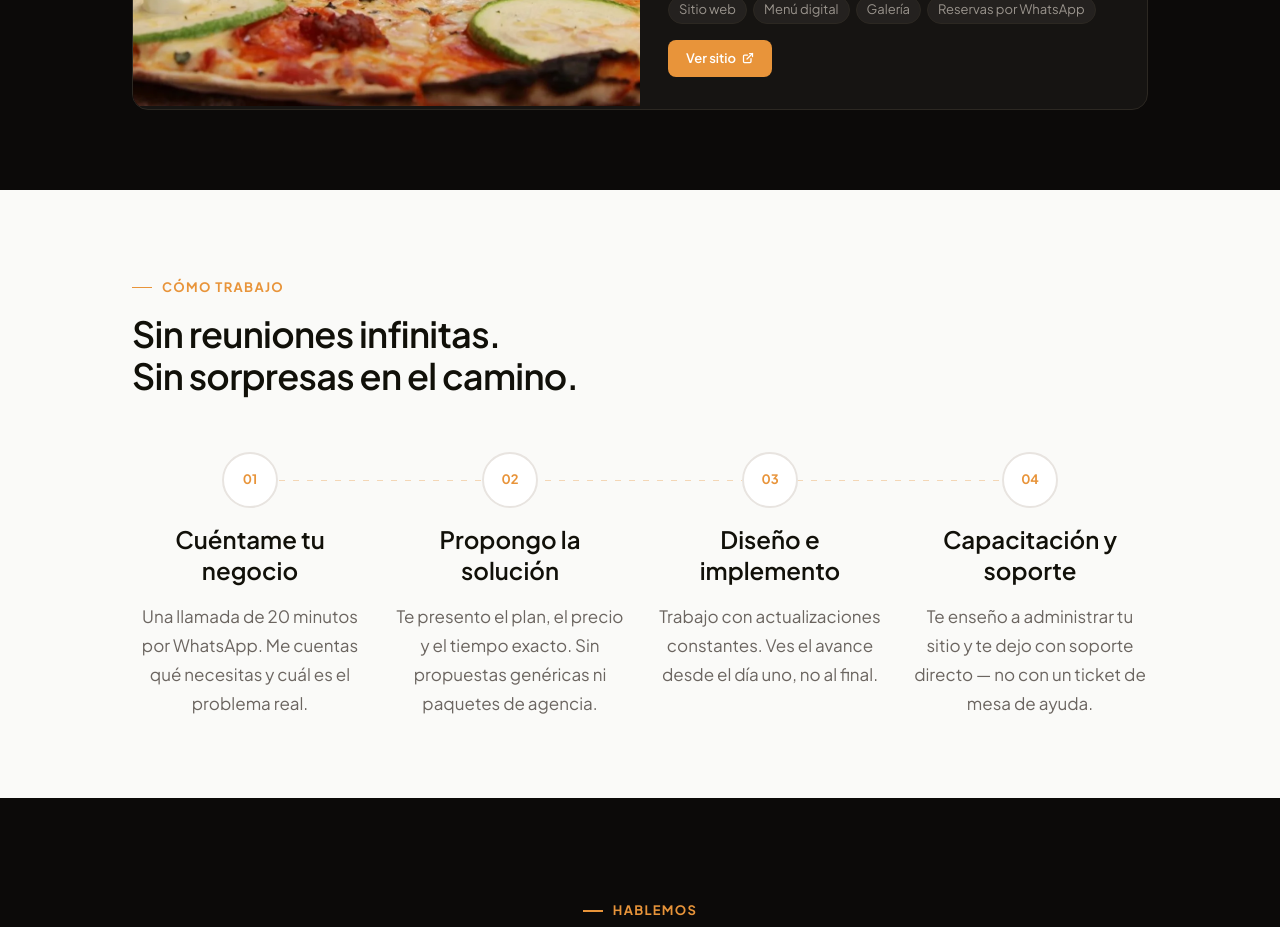
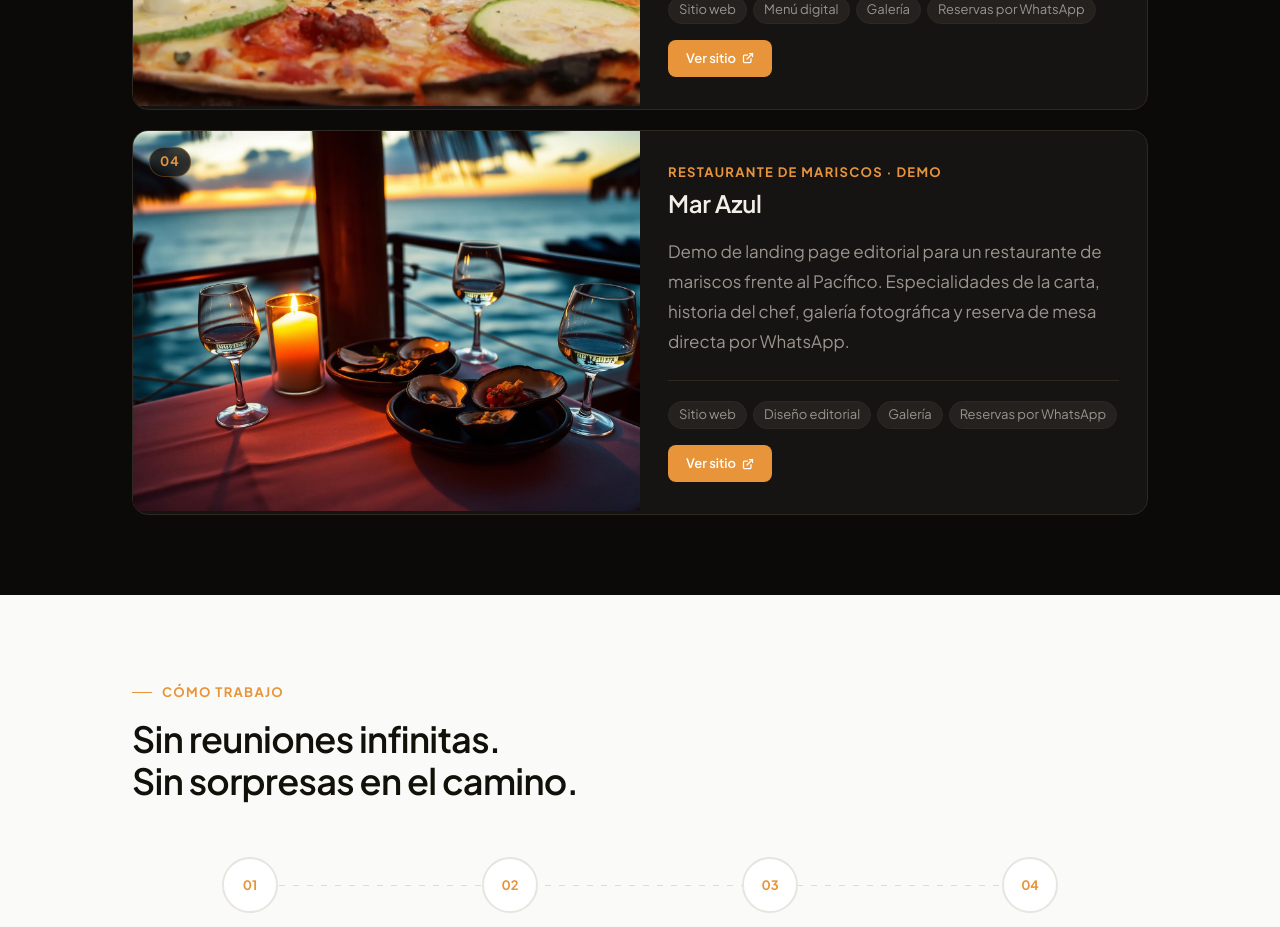
Before and after one commit to dc-crypto/diego-landing, a Next.js app: page /portafolio in a window 1280 px wide. Shown: the part 2980-3907 px from the top of the page. Built offline with nearby package versions, Linux system fonts and the light colour scheme.

Commit message:
Add Mar Azul to the portfolio projects section
Co-Authored-By: Claude Sonnet 5 <noreply@anthropic.com>

```diff
--- a/app/portafolio/page.tsx
+++ b/app/portafolio/page.tsx
@@ -407,6 +407,17 @@ export default function Portafolio() {
                 cover="/pizzeria/hero.webp"
               />
             </Reveal>
+            <Reveal delay={3}>
+              <CaseCard
+                num="04"
+                sector="Restaurante de mariscos · Demo"
+                name="Mar Azul"
+                desc="Demo de landing page editorial para un restaurante de mariscos frente al Pacífico. Especialidades de la carta, historia del chef, galería fotográfica y reserva de mesa directa por WhatsApp."
+                tags={["Sitio web", "Diseño editorial", "Galería", "Reservas por WhatsApp"]}
+                url="https://diegocastro.tech/restaurante_marazul/"
+                cover="/restaurante_marazul/hero-sunset.jpg"
+              />
+            </Reveal>
           </div>
         </div>
       </section>
```
